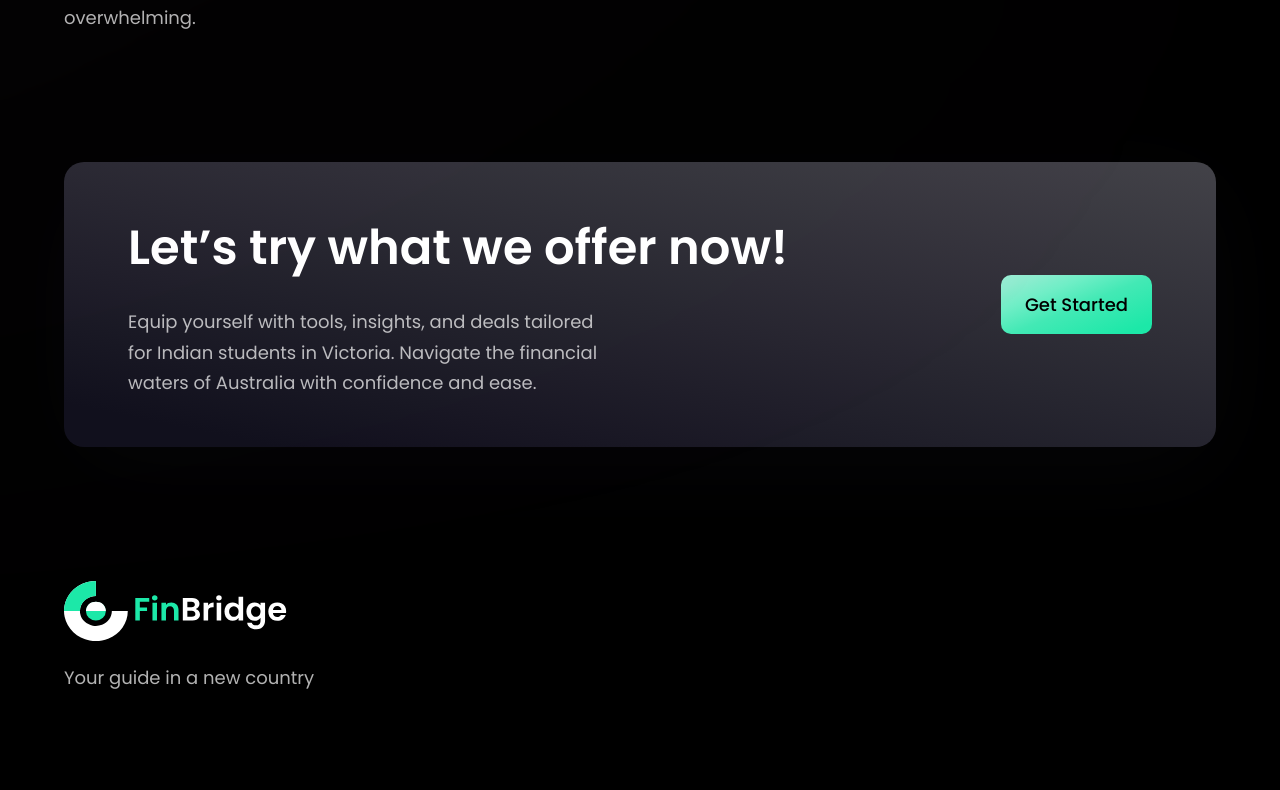
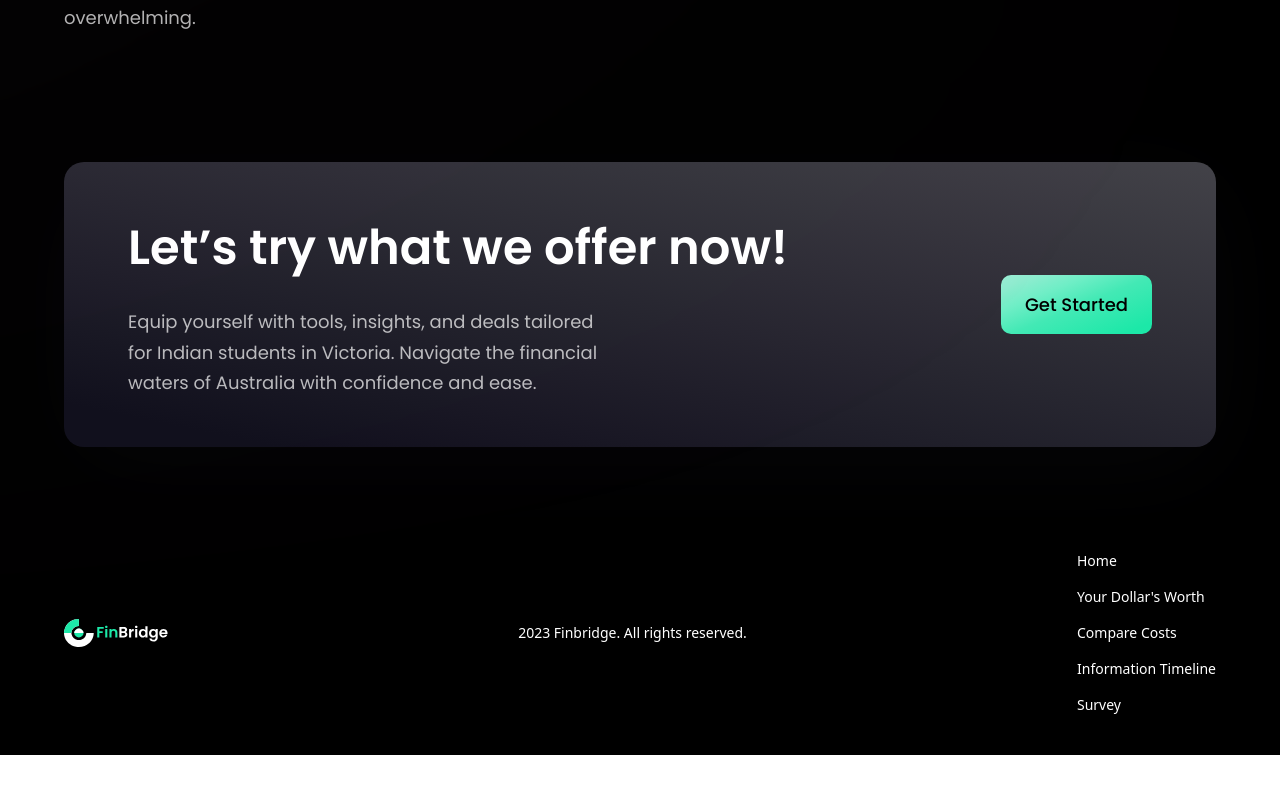
Before and after one commit to SOHAN-JAGADEESH/Finbridge-2, a React (Vite) app: page / in a window 1280 px wide. Shown: the part 2715-3505 px from the top of the page. After the commit the page ends 3470 px from the top, so only its background shows below. Built offline with nearby package versions, Linux system fonts and the light colour scheme.

Commit message:
Add Footer to all the pages

```diff
--- a/src/components/Footer.jsx
+++ b/src/components/Footer.jsx
@@ -1,22 +1,52 @@
 import styles from "../style";
 import { logo } from "../assets";
+import { NavLink, Link } from "react-router-dom";
+import { navLinks } from "../constants";
 import { footerLinks, socialMedia } from "../constants";
 
-const Footer = () => (
-  <section className={`${styles.flexCenter} ${styles.paddingY} flex-col`}>
-    <div className={`${styles.flexStart} md:flex-row flex-col mb-8 w-full`}>
-      <div className="flex-[1] flex flex-col justify-start mr-10">
-        <img
-          src={logo}
-          alt="hoobank"
-          className="w-[266px] h-[72.14px] object-contain"
-        />
-        <p className={`${styles.paragraph} mt-4 max-w-[312px]`}>
-          Your guide in a new country
-        </p>
+const Footer = () => {
+  return (
+    <footer className="bg-darkGray py-10 px-4 md:px-0">
+      <div className="container mx-auto flex flex-col md:flex-row justify-between items-center">
+
+        <div className="mb-6 md:mb-0 pl-4 md:pl-0">
+        <Link to="/">
+            <img src={logo} alt="FinBridge logo" className="w-[124px] h-[32px]" />
+        </Link>
+        </div>
+
+        <div className="mt-6 md:mt-0 text-white text-sm">
+           2023 Finbridge. All rights reserved.
+        </div>
+
+        <div className="flex flex-col space-y-4 pr-4 md:pr-0">
+          {navLinks.map((nav, index) => (
+            <NavLink
+              key={nav.id}
+              to={
+                index === 0
+                  ? "/"
+                  : index === 1
+                  ? "/dollar"
+                  : index === 3
+                  ? "/information"
+                  : index === navLinks.length - 1
+                  ? "/survey"
+                  : index === 2
+                  ? "/compare"
+                  : `#${nav.id}`
+              }
+              activeClassName="text-emerald"
+              className="text-white text-sm hover:text-emerald"
+            >
+              {nav.title}
+            </NavLink>
+          ))}
+        </div>
+
       </div>
-    </div>
-  </section>
-);
+    </footer>
+  );
+};
 
 export default Footer;
```
